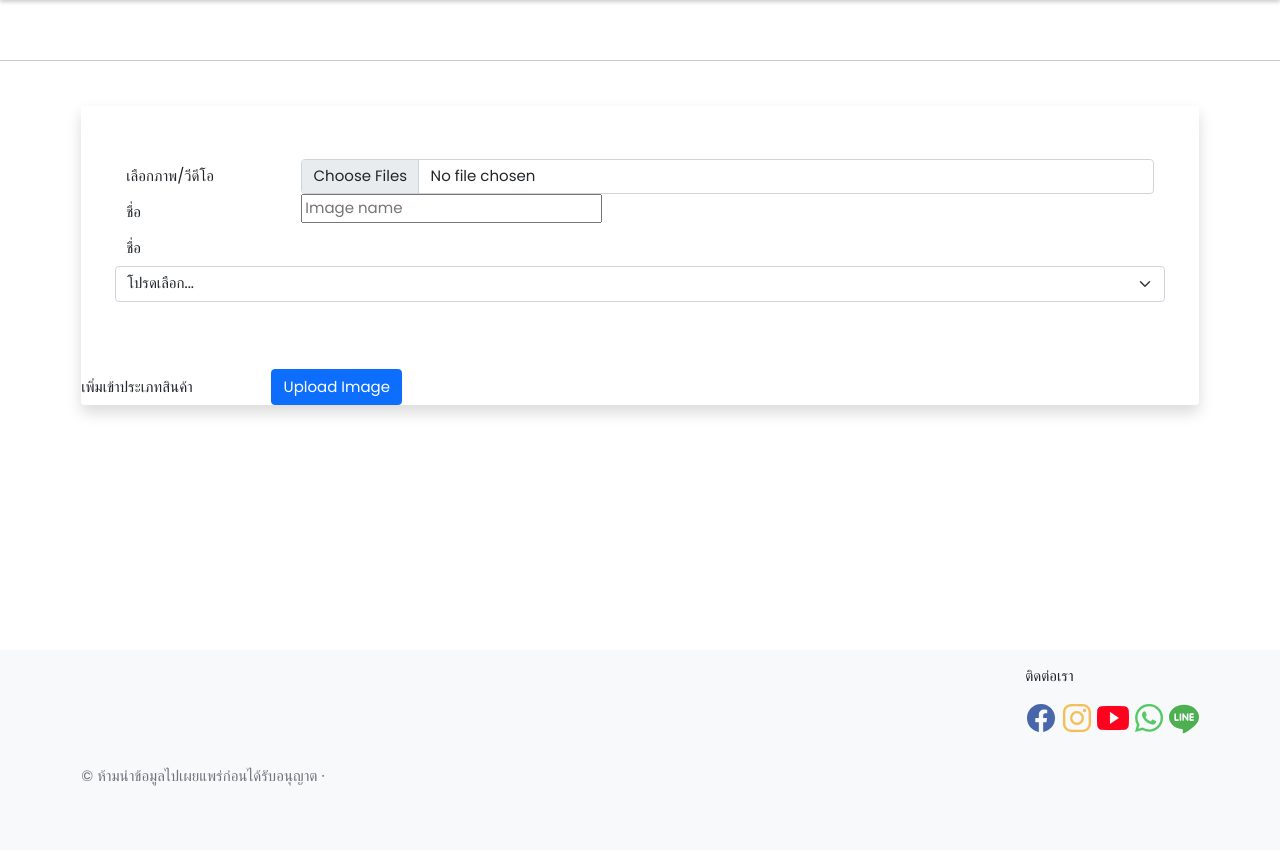
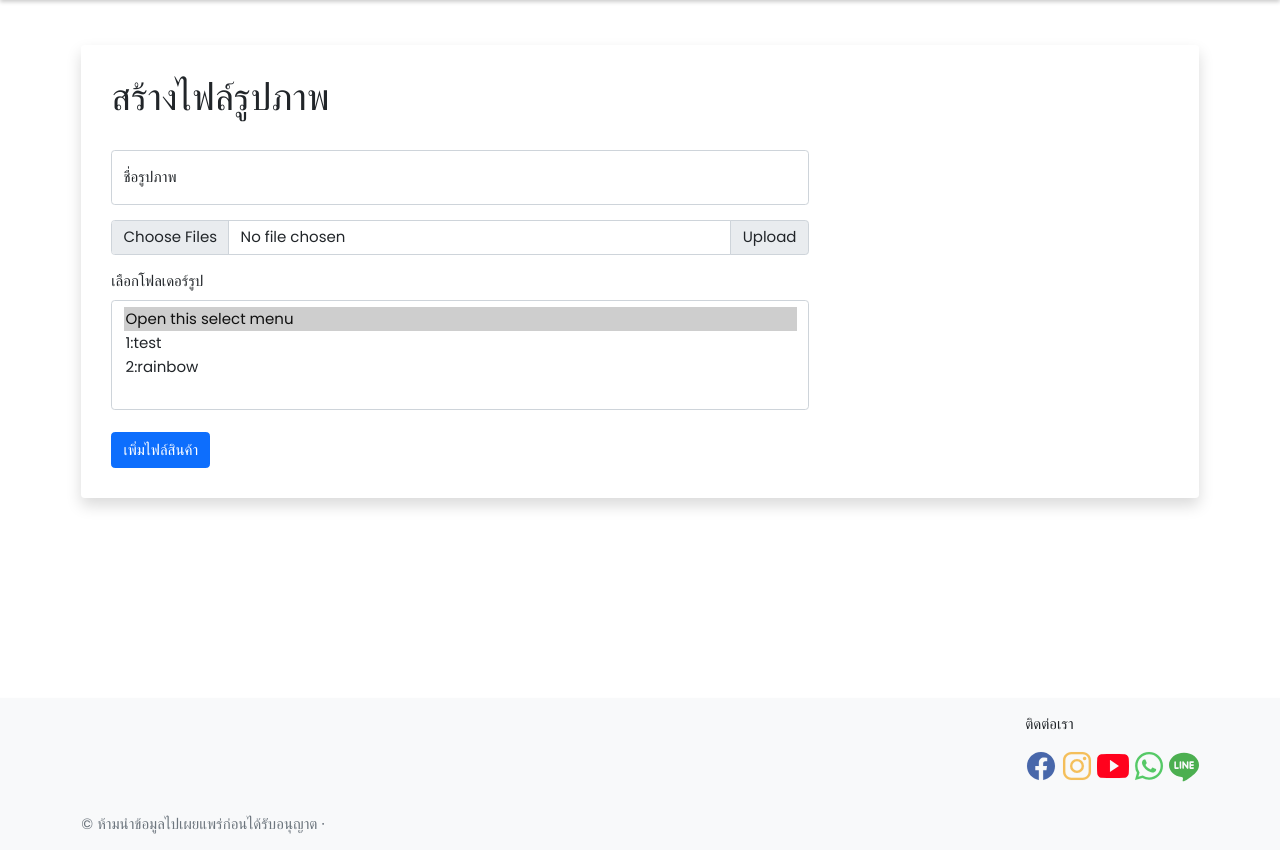
Before and after one commit to pakping/NA, a PHP site: page /admin/upload-photo.php in a window 1280 px wide. Shown: the part 102-952 px from the top of the page. Before the commit the page ends 888 px from the top, so only its background shows below. Run offline with PHP 8.4, Linux system fonts and the light colour scheme; data comes from the database, SQL or seed files in the repository; a stand-in replaces the project's code that opens the database connection; some libraries are stand-ins or nearby versions.

Commit message:
ui admin upload photo type

```diff
--- a/admin/admin-library.php
+++ b/admin/admin-library.php
@@ -83,6 +83,7 @@ include '../auth/Sessionpersist.php';
                                     <input type='hidden' name='directory' value=" <?php echo $img["Tag"] ?>" />
                                     <button type="submit" class="btn btn-outline-primary btn-auto btn-block">More</button>
                                 </form>
+                                <button type="submit" class="btn btn-outline-danger btn-auto btn-block">Delete</button>
                             </div>
                         </div>
                     </div>
--- a/admin/upload-photo.php
+++ b/admin/upload-photo.php
@@ -17,7 +17,7 @@ include '../auth/Sessionpersist.php';
   <?php
   include '../components/head/head.php'
   ?>
-<link rel="stylesheet" href="../css/style-navbar.css">
+  <link rel="stylesheet" href="../css/style-navbar.css">
 
 </head>
 
@@ -28,19 +28,54 @@ include '../auth/Sessionpersist.php';
   include '../components/navbar/navbaradmin.php';
   ?>
 
-  <br>
+
   <!-- END Navigation
   ===================================================================================================-->
-  <br style="height: 500px">
-  <hr>
+  <br><br style="height: 500px">
   <div class="container">
-    <div class="card border-0 shadow my-5">
-      <div class="card-body p-5">
-        <h1 class="font-weight-light"></h1>
-
+    <div class="card border-0 shadow p-3">
+      <div class="card-body">
+        <h1 class="font-weight-light">สร้างไฟล์รูปภาพ</h1>
+        <br>
         <form action="../Function/upload.php" method="post" enctype="multipart/form-data">
-
-          <div class="form-group row">
+          <div class="row">
+            <div class="col-sm-8">
+              <div class="form-floating mb-3">
+                <input type="text" class="form-control" id="floatingInput" name="newtitle" placeholder=" namephoto" required>
+                <label for="floatingInput">ชื่อรูปภาพ</label>
+              </div>
+              <div class="input-group mb-3">
+                <input type="file" name="file_img" class="form-control" id="inputGroupFile02" name="file_img" multiple accept="image/*,video/*" required>
+                <label class="input-group-text" for="inputGroupFile02">Upload</label>
+              </div>
+              <div>
+                <label for="exampleDataList" class="form-label">เลือกโฟลเดอร์รูป</label>
+                <select class="form-select" multiple aria-label="multiple select example">
+                  <option selected>Open this select menu</option>
+                  <?php require '../db/connect.php';
+                  $Squery = "SELECT * FROM tagmaster ORDER BY Tag DESC";
+                  if ($result = mysqli_query($con, $Squery)) {
+                    $i = 1;
+                    while ($tag = mysqli_fetch_array($result)) {
+                  ?>
+                      <option value="<?php echo $tag['Tag']; ?>"><?php echo $i . ':' . $tag['Tag']; ?></option>
+                  <?php
+                      $i = $i + 1;
+                    }
+                  }
+                  ?>
+                </select>
+              </div>
+              <br>
+              <button class="btn btn-primary">เพิ่มไฟล์สินค้า</button>
+            </div>
+            <div class="col-sm-4">
+              <div class="ratio ratio-16x9">
+                <iframe src="" title="YouTube video" allowfullscreen></iframe>
+              </div>
+            </div>
+          </div>
+          <!-- <div class="form-group row">
             <label for=" " class="col-sm-2 col-form-label">เลือกภาพ/วีดีโอ</label>
             <div class="col-sm-10">
               <div class="photo-field">
@@ -56,35 +91,35 @@ include '../auth/Sessionpersist.php';
                 <input type="text" name="img_title" placeholder="Image name" required>
               </div>
             </div>
-          </div>
+          </div> -->
 
-          <div class="form-group row">
+          <!-- <div class="form-group row">
             <label for=" " class="col-sm-2 col-form-label">ชื่อ</label>
             <select name="inputtag" class="form-select" aria-label="Default select example" required>
               <option selected value="">โปรดเลือก...</option>
-              <?php require '../db/connect.php';
-              $Squery = "SELECT * FROM tagmaster ORDER BY Tag DESC";
-              if ($result = mysqli_query($con, $Squery)) {
-                $i = 1;
-                while ($tag = mysqli_fetch_array($result)) {
+              <?php //require '../db/connect.php';
+              //$Squery = "SELECT * FROM tagmaster ORDER BY Tag DESC";
+              //if ($result = mysqli_query($con, $Squery)) {
+              //$i = 1;
+              //while ($tag = mysqli_fetch_array($result)) {
               ?>
-                  <option value="<?php echo $tag['Tag']; ?>"><?php echo $i . ':' . $tag['Tag']; ?></option>
+                  <option value="<?php //echo $tag['Tag'];
+                                  ?>"><?php //echo $i . ':' . $tag['Tag'];
+                                                                ?></option>
               <?php
-                  $i = $i + 1;
-                }
-              }
+              //$i = $i + 1;
+              //}
+              //}
               ?>
             </select>
-          </div>
+          </div> -->
       </div>
-
-      <br>
-      <div class="form-group row">
+      <!-- <div class="form-group row">
         <label for=" " class="col-sm-2 col-form-label">เพิ่มเข้าประเภทสินค้า</label>
         <div class="col-sm-10">
           <input type="submit" value="Upload Image" name="btn_upload" class="btn btn-primary">
         </div>
-      </div>
+      </div> -->
       </form>
 
     </div>
--- a/app/Library.php
+++ b/app/Library.php
@@ -155,7 +155,6 @@ include '../auth/Sessionpersist.php';
 
     <!--***END  Page Content
 =================================================================================================-->
-
     <!-- Footer
 =================================================================================================-->
     <?php
--- a/app/home.php
+++ b/app/home.php
@@ -28,8 +28,7 @@
    <!-- CSS
 ===================================================================================================-->
    <link rel="stylesheet" href="../css/style-navbar.css">
-   <!-- boximge -->
-   <link rel="stylesheet" href="../css/style-content.css">
+
    <!-- CSS
 ===================================================================================================-->
 
--- a/components/head/head.php
+++ b/components/head/head.php
@@ -16,3 +16,6 @@
    <!--  <link rel="stylesheet" href="../css/style.css"> -->
     <!--END  CSS STYLE ME
 ===================================================================================================-->
+
+<!-- boximge -->
+<link rel="stylesheet" href="../css/style-content.css">
```
Also changed, not shown: admin/admin-item.php (+9 -11 lines), admin/upload-type.php (+31 -12 lines), app/item.php (+5 -6 lines).
